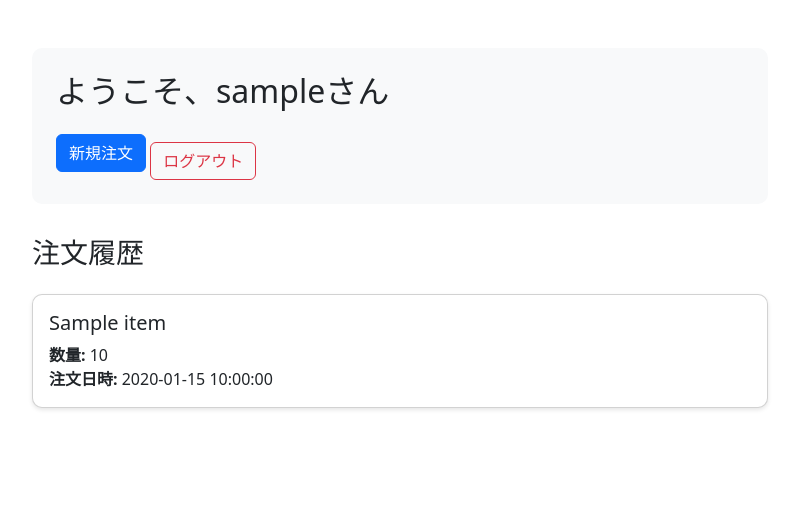
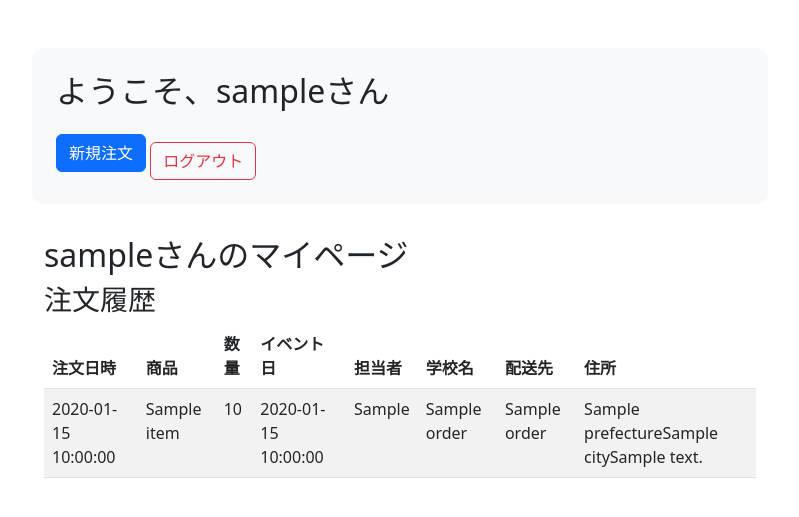
Before and after one commit to RyoMuto1/flask-line-app, a Flask app: template templates/mypage.html in a window 1280 px wide. Shown: the top 517 px of the page, without its empty margins (240-1039 px from the left). Run offline with Flask 3, Linux system fonts and the light colour scheme; the template is opened without the code that fills it: most values are stand-ins (such as "Sample title", 1, 10 or a date in 2020).

Commit message:
注文がない場合にマイページで『ご注文情報がありません』と表示

```diff
--- a/templates/mypage.html
+++ b/templates/mypage.html
@@ -37,24 +37,44 @@
                 </div>
 
                 <!-- 注文履歴 -->
-                <h3 class="mb-4">注文履歴</h3>
-                {% if orders %}
-                    {% for order in orders %}
-                        <div class="card order-card">
-                            <div class="card-body">
-                                <h5 class="card-title">{{ order.item }}</h5>
-                                <p class="card-text">
-                                    <strong>数量:</strong> {{ order.quantity }}<br>
-                                    <strong>注文日時:</strong> {{ order.created_at }}
-                                </p>
-                            </div>
+                <div class="container mt-4">
+                    <h2>{{ user_name }}さんのマイページ</h2>
+                    {% if orders %}
+                        <h3>注文履歴</h3>
+                        <div class="table-responsive">
+                            <table class="table table-striped">
+                                <thead>
+                                    <tr>
+                                        <th>注文日時</th>
+                                        <th>商品</th>
+                                        <th>数量</th>
+                                        <th>イベント日</th>
+                                        <th>担当者</th>
+                                        <th>学校名</th>
+                                        <th>配送先</th>
+                                        <th>住所</th>
+                                    </tr>
+                                </thead>
+                                <tbody>
+                                    {% for order in orders %}
+                                    <tr>
+                                        <td>{{ order.created_at }}</td>
+                                        <td>{{ order.item }}</td>
+                                        <td>{{ order.quantity }}</td>
+                                        <td>{{ order.event_date }}</td>
+                                        <td>{{ order.class_teacher }}</td>
+                                        <td>{{ order.school_name }}</td>
+                                        <td>{{ order.delivery_name }}</td>
+                                        <td>{{ order.prefecture }}{{ order.city }}{{ order.address }}</td>
+                                    </tr>
+                                    {% endfor %}
+                                </tbody>
+                            </table>
                         </div>
-                    {% endfor %}
-                {% else %}
-                    <div class="alert alert-info">
-                        まだ注文履歴がありません。
-                    </div>
-                {% endif %}
+                    {% else %}
+                        <p>ご注文情報がありません</p>
+                    {% endif %}
+                </div>
             </div>
         </div>
     </div>
```
